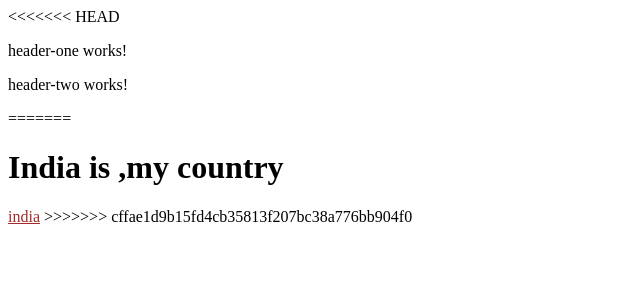
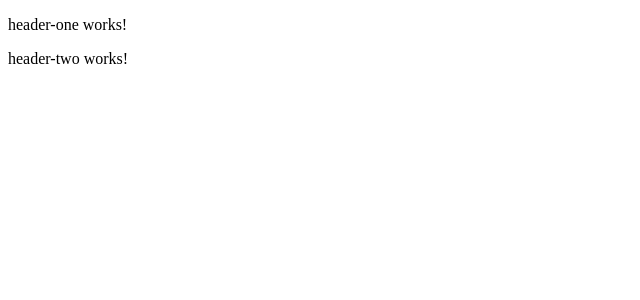
Before and after one commit to UdayKumarNemmoju/angular-web-development-bms, an Angular app in the folder bms/: page / in a window 1280 px wide. Shown: the top 300 px of the page, without its empty margins (0-640 px from the left). Built offline with nearby package versions, Linux system fonts and the light colour scheme.

Commit message:
Update app.component.html

```diff
--- a/bms/src/app/app.component.html
+++ b/bms/src/app/app.component.html
@@ -1,6 +1 @@
-<<<<<<< HEAD
 <app-header></app-header>
-=======
-<h1>India is ,my country</h1>
-<a href="#">india</a>
->>>>>>> cffae1d9b15fd4cb35813f207bc38a776bb904f0
```
